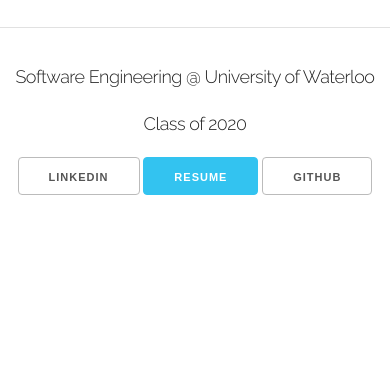
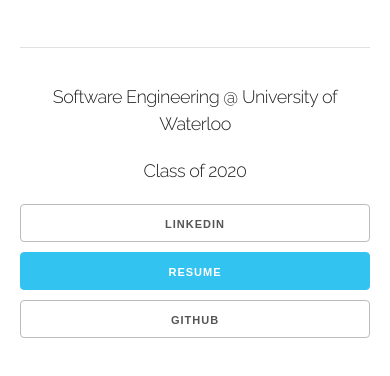
Before and after one commit to EssaSaeed/EssaSaeed.github.io, a plain HTML site: page index.html in a window 390 px wide. Shown: the part 314-690 px from the top of the page. Drawn offline with nearby package versions, Linux system fonts and the light colour scheme.

Commit message:
fixed responsive layout

```diff
--- a/index.css
+++ b/index.css
@@ -24,6 +24,9 @@
     text-align: center;
 }
 
+button {
+    width: 100%;
+}
 
 /* body {
     background-color: #000;
--- a/index.html
+++ b/index.html
@@ -3,18 +3,26 @@
     <head>
         <title>Essa Saeed</title>
         <link rel="stylesheet" type="text/css" href="https://cdnjs.cloudflare.com/ajax/libs/skeleton/2.0.4/skeleton.min.css">
-        <link rel="stylesheet" type="text/css" href="https://fonts.googleapis.com/css?family=Raleway:400,300,600">
+        <link rel="stylesheet" type="text/css" href="http://fonts.googleapis.com/css?family=Raleway:400,300,600">
         <link rel="stylesheet" type="text/css" href="./index.css">
     </head>
     <body>
-        <div class="maroon-four" width="100%" height="100%">
-                <h3>Essa Saeed</h3>
-                <hr class="separator">
-                <h5 class="center-text">Software Engineering @ University of Waterloo</h5>
-                <h5 class="center-text">Class of 2020</h5>
-                <button onclick="location.href='https://www.linkedin.com/in/essaeed'">Linkedin</button>
-                <button onclick="location.href='./Resume.pdf'" class="button-primary">Resume</button>
-                <button onclick="location.href='https://github.com/EssaSaeed'">GitHub</button>
+        <div class="maroon-four container" width="100%" height="100%">
+            <div class="row">
+                <div class="twelve columns"><h3>Essa Saeed</h3></div>
+            </div>
+            <hr class="separator">
+            <div class="row">
+                <div class="twelve columns"><h5 class="center-text">Software Engineering @ University of Waterloo</h5></div>
+            </div>
+            <div class="row">
+                <div class="twelve columns"><h5 class="center-text">Class of 2020</h5></div>
+            </div>
+            <div class="row">
+                <div class="four columns"><button onclick="location.href='https://www.linkedin.com/in/essaeed'">Linkedin</button></div>
+                <div class="four columns"><button onclick="location.href='./Resume'" class="button-primary">Resume</button></div>
+                <div class="four columns"><button onclick="location.href='https://github.com/EssaSaeed'">GitHub</button></div>
+            </div>
         </div>
     </body>
 </html>
```
